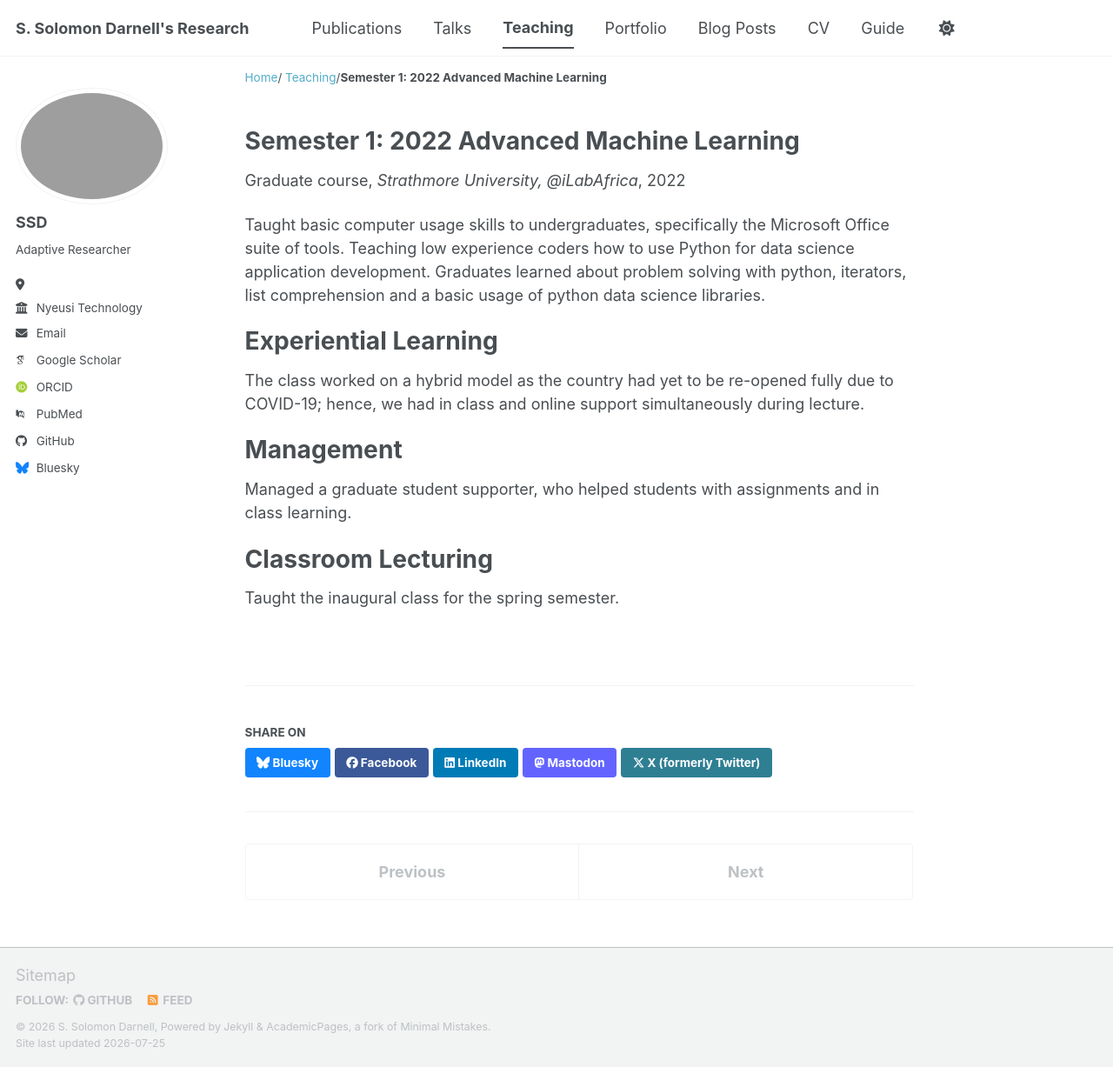
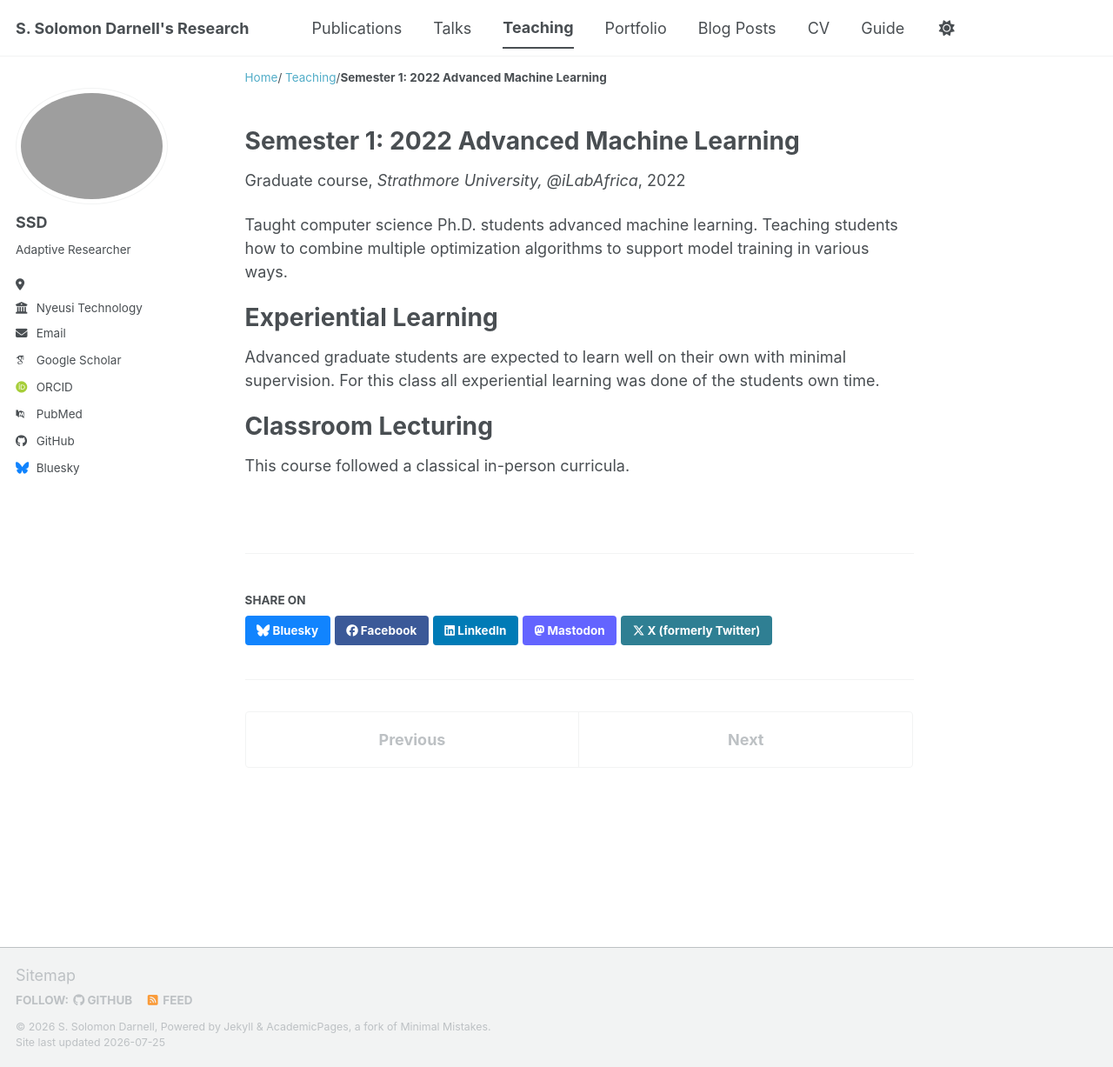
Before and after one commit to ShelbySolomonDarnell/shelbysolomondarnell.github.io, a Jekyll site: the page built from _teaching/2022-spring-strathmore-2.md, in a window 1280 px wide and 1227 px high. Shown: the whole window at 87% size. Built offline with Jekyll 4.4.1, drawn with Linux system fonts in a browser that asks for light colours; some web fonts are replaced; a script bundle is joined from its source files by our own code; library files that are not in the unit come from our copies.

Commit message:
Update on latest teaching experience.

```diff
--- a/_teaching/2022-spring-strathmore-2.md
+++ b/_teaching/2022-spring-strathmore-2.md
@@ -8,19 +8,14 @@ date: 2022-01-07
 location: "Nairobi, Nairobi County, KENYA"
 ---
 
-Taught basic computer usage skills to undergraduates, specifically the Microsoft Office suite of tools.
-Teaching low experience coders how to use Python for data science application development.
-Graduates learned about problem solving with python, iterators, list comprehension and a basic usage of python data science libraries.
+Taught computer science Ph.D. students advanced machine learning.
+Teaching students how to combine multiple optimization algorithms to support model training in various ways.
 
 Experiential Learning
 ======
-The class worked on a hybrid model as the country had yet to be re-opened fully due to COVID-19; hence, we had in class and online support simultaneously during lecture.
-
-
-Management
-======
-Managed a graduate student supporter, who helped students with assignments and in class learning.
+Advanced graduate students are expected to learn well on their own with minimal supervision.
+For this class all experiential learning was done of the students own time.
 
 Classroom Lecturing
 ======
-Taught the inaugural class for the spring semester.
+This course followed a classical in-person curricula.
```
